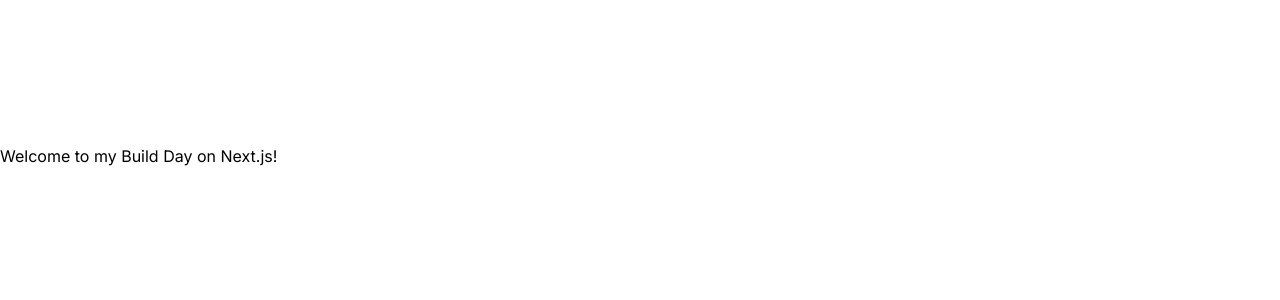
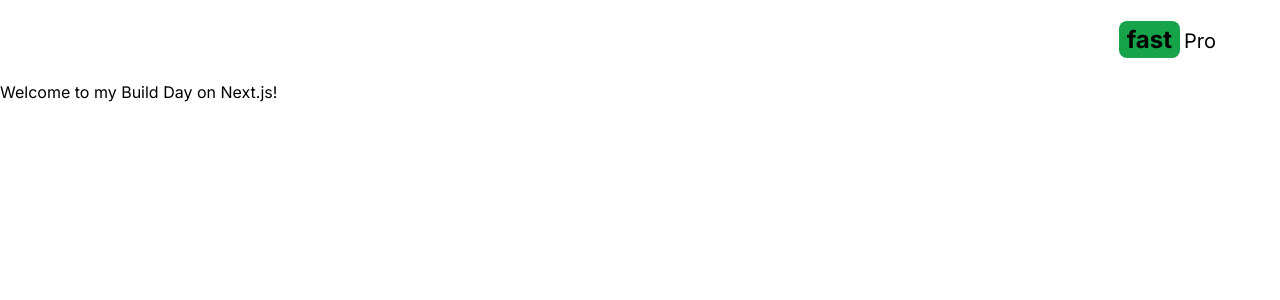
Before and after one commit to marksikaundi/otofastproject, a Next.js app: page / in a window 1280 px wide. Shown: the top 300 px of the page. Built offline with nearby package versions, Linux system fonts and the light colour scheme.

Commit message:
Header items done

```diff
--- a/src/components/Header.jsx
+++ b/src/components/Header.jsx
@@ -3,23 +3,38 @@
 import { AiFillHome } from "react-icons/ai";
 import { BsFillCollectionFill } from "react-icons/bs";
 import { SiTorproject } from "react-icons/si";
-import { BsCodeSlash } from "react-icons/bs"
+import { BsCodeSlash } from "react-icons/bs";
 import { MdStream } from "react-icons/md";
 import { BsFillInfoSquareFill } from "react-icons/bs";
+import Link from "next/link";
 
 export default function Header() {
   return (
-    <div className="">
-      <div className="">
+    <div className="flex justify-between mx-2 max-w-6xl sm:mx-auto items-center py-6">
+      <div className="flex">
         <MenuItem title="HOME" address="/" Icon={AiFillHome} />
-        <MenuItem title="FEATURES" address="/features" Icon={BsFillCollectionFill} />
+        <MenuItem
+          title="FEATURES"
+          address="/features"
+          Icon={BsFillCollectionFill}
+        />
         <MenuItem title="PROJECTS" address="/projects" Icon={SiTorproject} />
         <MenuItem title="CODES" address="/codes" Icon={BsCodeSlash} />
         <MenuItem title="STREAM" address="/stream" Icon={MdStream} />
-        <MenuItem title="ABOUT US" address="/about" Icon={BsFillInfoSquareFill} />
-
+        <MenuItem
+          title="ABOUT US"
+          address="/about"
+          Icon={BsFillInfoSquareFill}
+        />
       </div>
-      <div className=""></div>
+      <div className="">
+        <Link href="/">
+          <h2 className="text-2xl">
+            <span className="font-bold bg-green-600 py-1 px-2 rounded-lg mr-1">fast</span>
+            <span className="text-xl hidden sm:inline">Pro</span>
+          </h2>
+        </Link>
+      </div>
     </div>
   );
 }
--- a/src/components/MenuItem.jsx
+++ b/src/components/MenuItem.jsx
@@ -5,7 +5,7 @@
   return (
     <div>
       <Link className="mx-4 lg:mx-6 hover:text-green-600" href={address}>
-        <Icon className="text-2xl sm:hidden" />
+        <Icon className="text-2xl sm:hidden mx-4" />
         <p className="hidden sm:iniline my-2 text-sm">{title}</p>
       </Link>
     </div>
```
